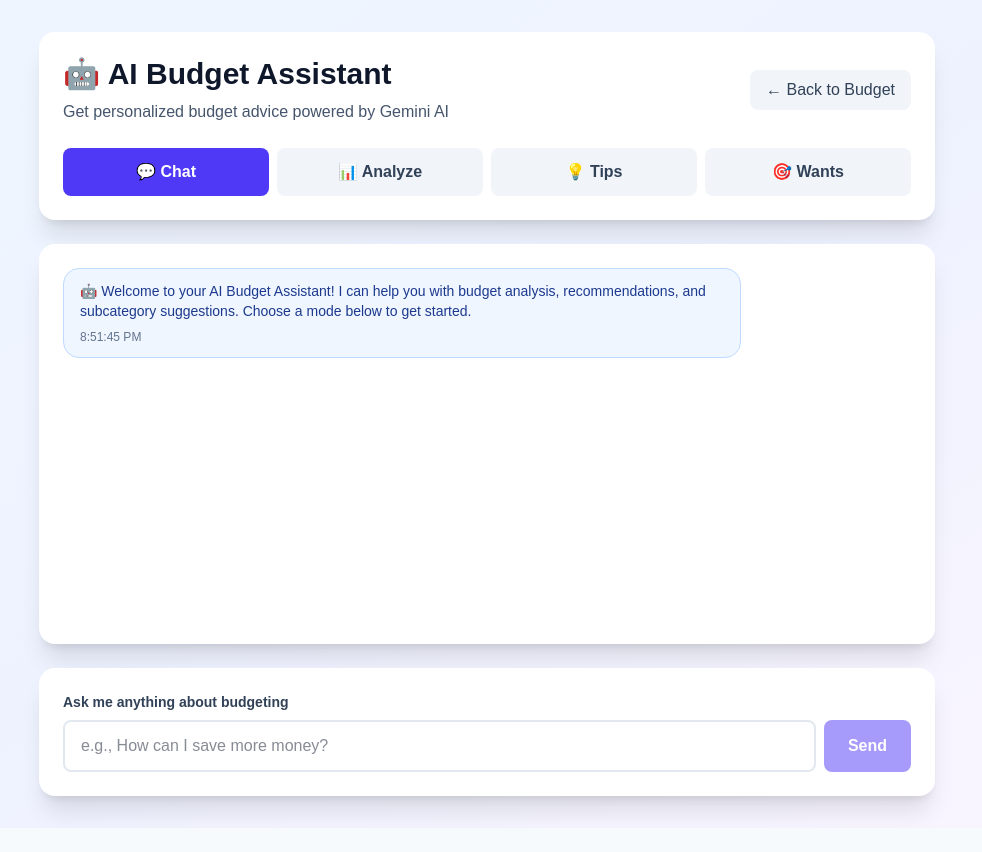
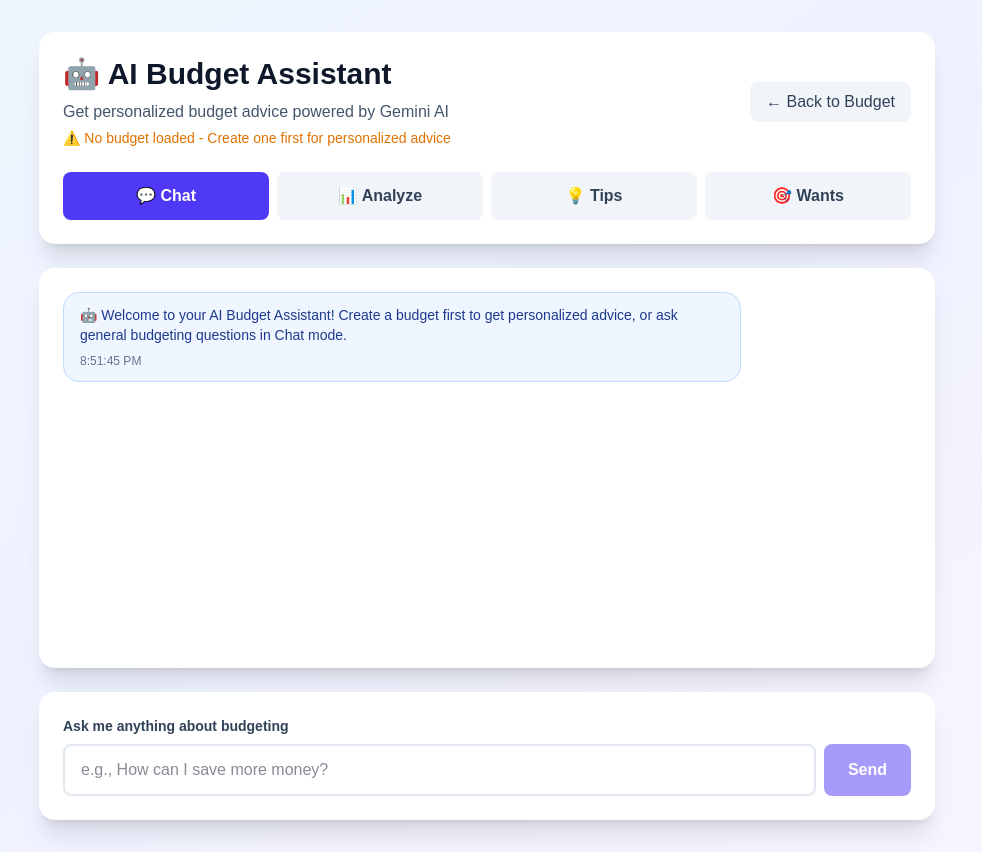
Before and after one commit to aj-hardimon/BostonHacks2025, a Next.js app in the folder bostonhacks2025/: page /ai-assistant in a window 1280 px wide. Shown: the whole page, without its empty margins (153-1135 px from the left). Before the commit the page ends 828 px from the top, so only its background shows below. Built offline with nearby package versions, Linux system fonts and the light colour scheme.

Commit message:
added budget analysis

```diff
--- a/bostonhacks2025/src/app/ai-assistant/page.tsx
+++ b/bostonhacks2025/src/app/ai-assistant/page.tsx
@@ -39,7 +39,7 @@ function budgetToBudgetResult(budget: Budget) {
 
 export default function AIAssistantPage() {
   const { getLatest } = useBudget();
-  const budget = getLatest();
+  const [budget, setBudget] = useState<Budget | undefined>();
   const [messages, setMessages] = useState<Message[]>([]);
   const [inputMessage, setInputMessage] = useState('');
   const [isLoading, setIsLoading] = useState(false);
@@ -47,17 +47,49 @@ export default function AIAssistantPage() {
   const [userGoals, setUserGoals] = useState('');
   const [userPreferences, setUserPreferences] = useState('');
 
+  // Load budget from context or sessionStorage
+  useEffect(() => {
+    const loadBudget = () => {
+      // Try to get from context first
+      let currentBudget = getLatest();
+
+      // If not in context, try sessionStorage
+      if (!currentBudget) {
+        try {
+          const stored = sessionStorage.getItem('currentBudget');
+          if (stored) {
+            currentBudget = JSON.parse(stored);
+          }
+        } catch (error) {
+          console.error('Error loading budget from sessionStorage:', error);
+        }
+      }
+
+      setBudget(currentBudget);
+    };
+
+    loadBudget();
+
+    // Re-check when window gains focus (user might have created budget in another tab)
+    window.addEventListener('focus', loadBudget);
+    return () => window.removeEventListener('focus', loadBudget);
+  }, [getLatest]);
+
   useEffect(() => {
     // Welcome message
+    const welcomeMsg = budget
+      ? '🤖 Welcome to your AI Budget Assistant! I can see you have a budget loaded. Choose a mode below to get started with personalized advice.'
+      : '🤖 Welcome to your AI Budget Assistant! Create a budget first to get personalized advice, or ask general budgeting questions in Chat mode.';
+
     setMessages([
       {
         id: 1,
         type: 'system',
-        content: '🤖 Welcome to your AI Budget Assistant! I can help you with budget analysis, recommendations, and subcategory suggestions. Choose a mode below to get started.',
+        content: welcomeMsg,
         timestamp: new Date(),
       },
     ]);
-  }, []);
+  }, [budget]);
 
   const addMessage = (type: 'user' | 'ai' | 'system', content: string) => {
     const newMessage: Message = {
@@ -71,7 +103,7 @@ export default function AIAssistantPage() {
 
   const handleAnalyzeBudget = async () => {
     if (!budget) {
-      addMessage('system', '❌ No budget found. Please create a budget first.');
+      addMessage('system', '❌ No budget found. Please go to the Budget page or Create Budget page to set up your budget first, then come back here.');
       return;
     }
 
@@ -103,7 +135,7 @@ export default function AIAssistantPage() {
 
   const handleGetRecommendations = async () => {
     if (!budget) {
-      addMessage('system', '❌ No budget found. Please create a budget first.');
+      addMessage('system', '❌ No budget found. Please go to the Budget page or Create Budget page to set up your budget first, then come back here.');
       return;
     }
 
@@ -145,7 +177,7 @@ export default function AIAssistantPage() {
 
   const handleGetWantsSubcategories = async () => {
     if (!budget) {
-      addMessage('system', '❌ No budget found. Please create a budget first.');
+      addMessage('system', '❌ No budget found. Please go to the Budget page or Create Budget page to set up your budget first, then come back here.');
       return;
     }
 
@@ -228,13 +260,23 @@ export default function AIAssistantPage() {
         {/* Header */}
         <div className="bg-white rounded-2xl shadow-xl p-6 mb-6">
           <div className="flex items-center justify-between mb-4">
-            <div>
+            <div className="flex-1">
               <h1 className="text-3xl font-bold text-slate-900 flex items-center gap-3">
                 🤖 AI Budget Assistant
               </h1>
               <p className="text-slate-600 mt-2">
                 Get personalized budget advice powered by Gemini AI
               </p>
+              {budget && (
+                <p className="text-sm text-green-600 mt-1 flex items-center gap-2">
+                  ✓ Budget loaded: {budget.name || 'Unnamed Budget'} (${budget.monthlyIncome.toLocaleString()}/month)
+                </p>
+              )}
+              {!budget && (
+                <p className="text-sm text-amber-600 mt-1 flex items-center gap-2">
+                  ⚠️ No budget loaded - Create one first for personalized advice
+                </p>
+              )}
             </div>
             <Link
               href="/budget"
```
